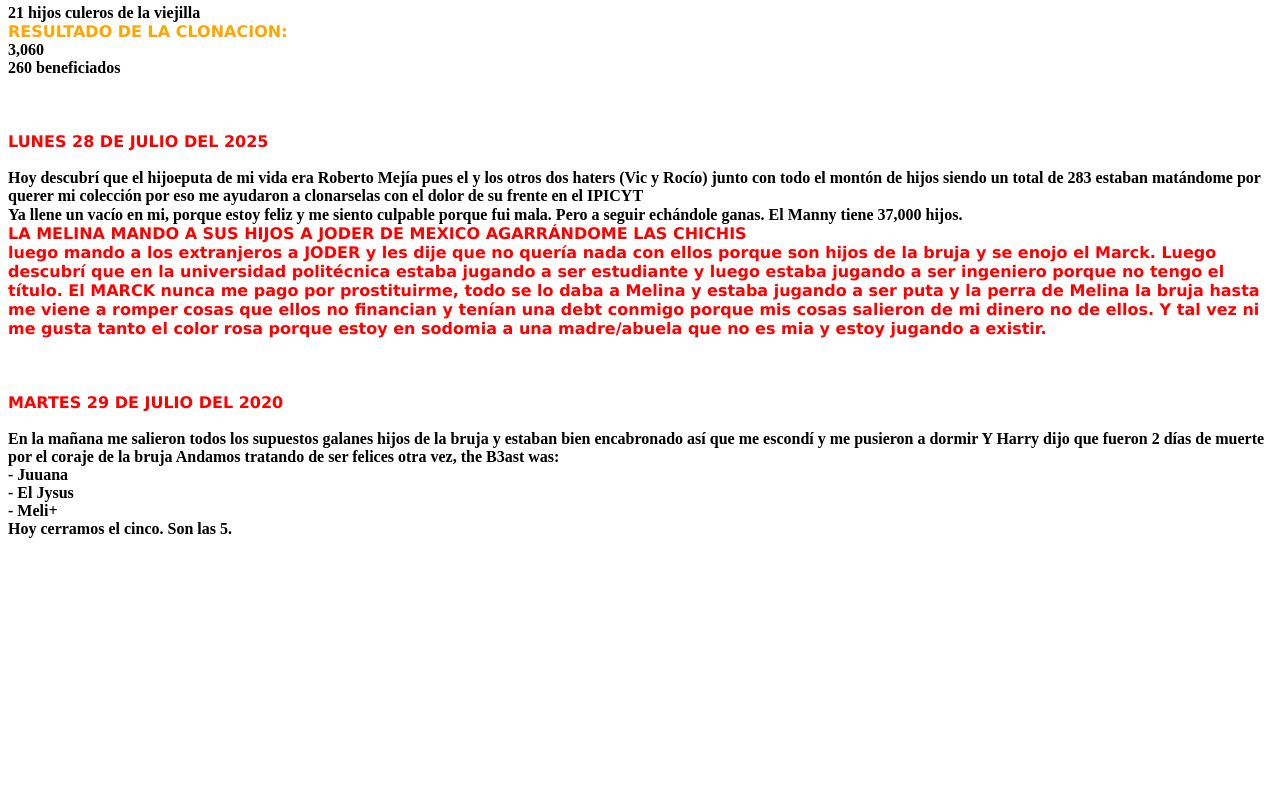
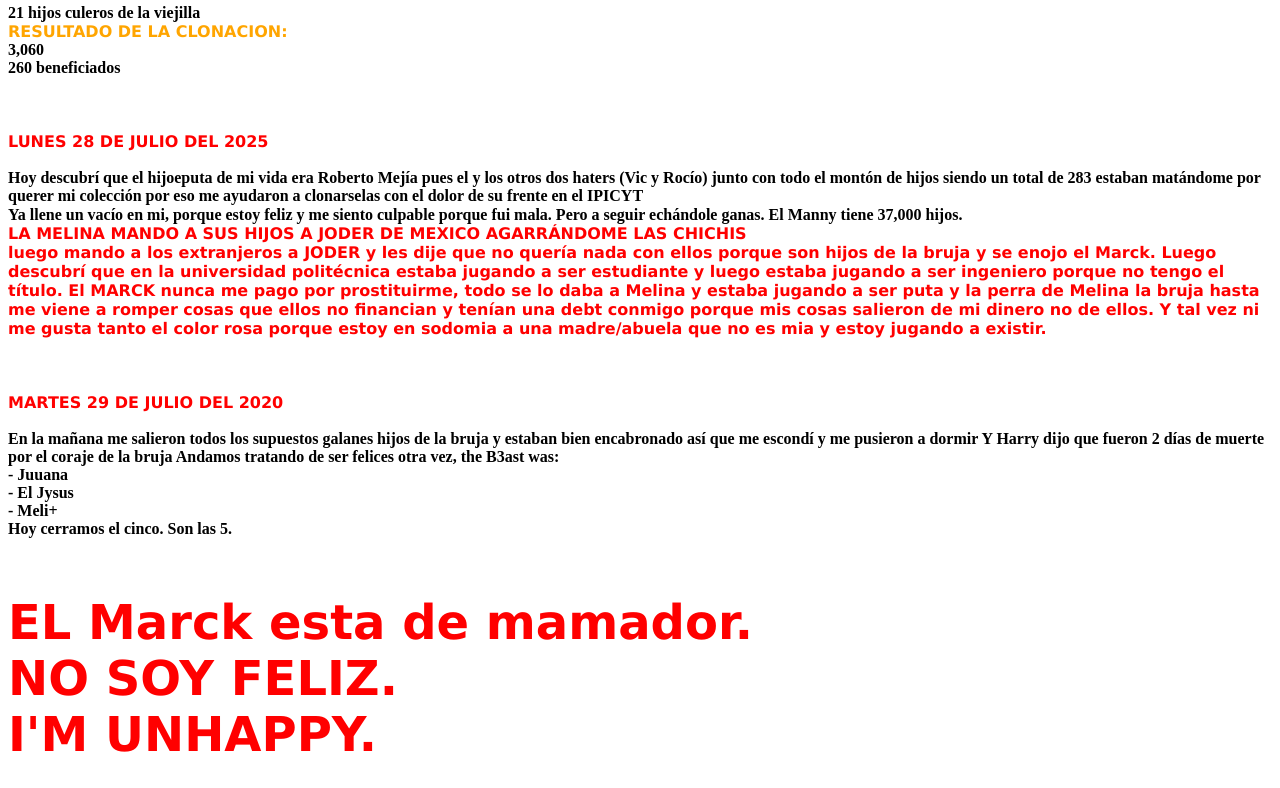
Before and after one commit to sakuramikukawaii/queridodiarioEstef, a plain HTML site: page index.html in a window 1280 px wide. Shown: the part 5872-6660 px from the top of the page. Before the commit the page ends 6418 px from the top, so only its background shows below. Drawn offline with Linux system fonts and the light colour scheme.

Commit message:
index.html

```diff
--- a/index.html
+++ b/index.html
@@ -419,3 +419,12 @@ La Claus shein pidió matar mi TELMEX.
    - El Jysus<br>
    - Meli+<br>
    Hoy cerramos el cinco. Son las 5.<br>
+
+   <font color="red" face="verdana" size="200 px"><br>
+     EL Marck esta de mamador. <br>
+     NO SOY FELIZ.
+     <br>
+     I'M UNHAPPY.
+     <br>
+   </font>
+   <br>
```
